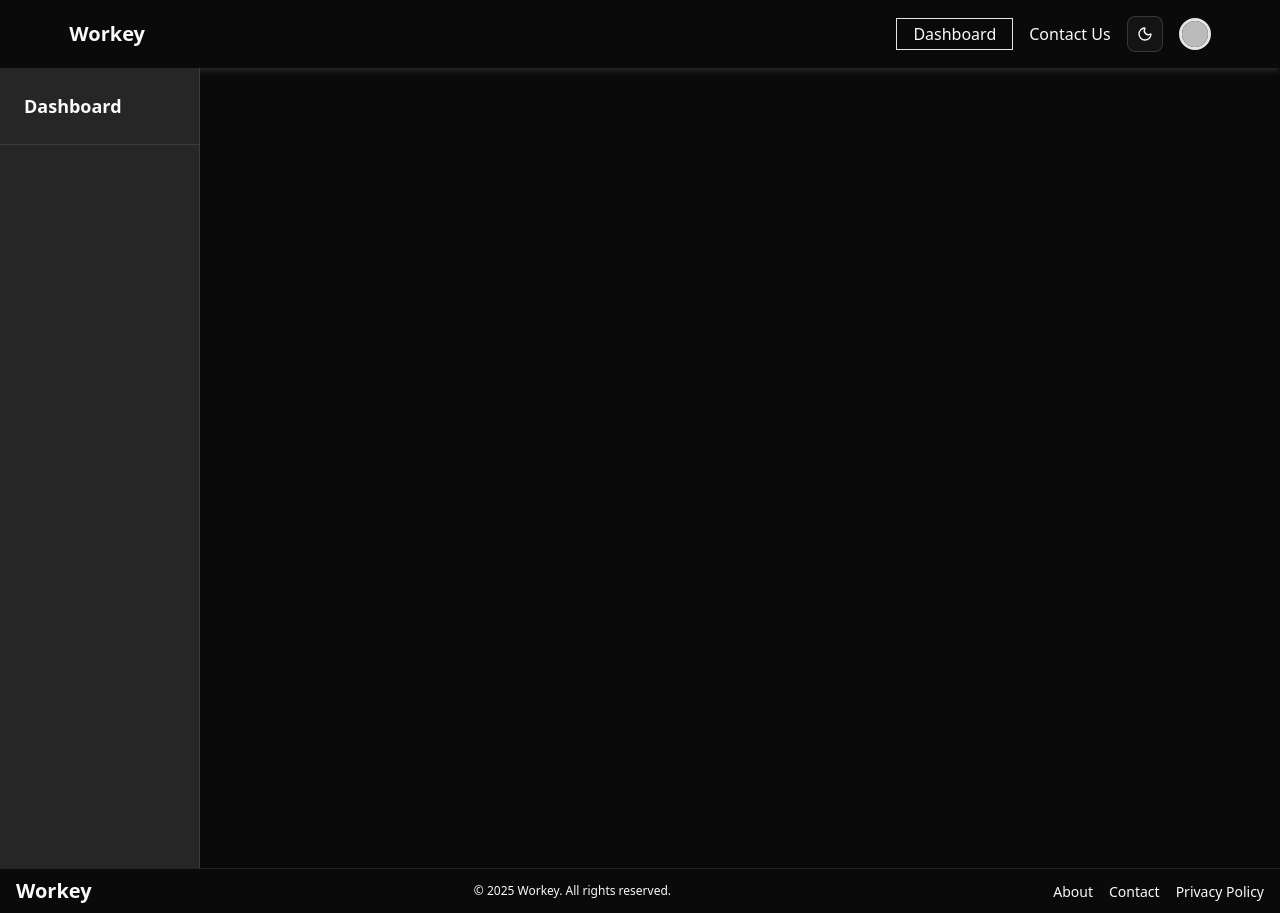
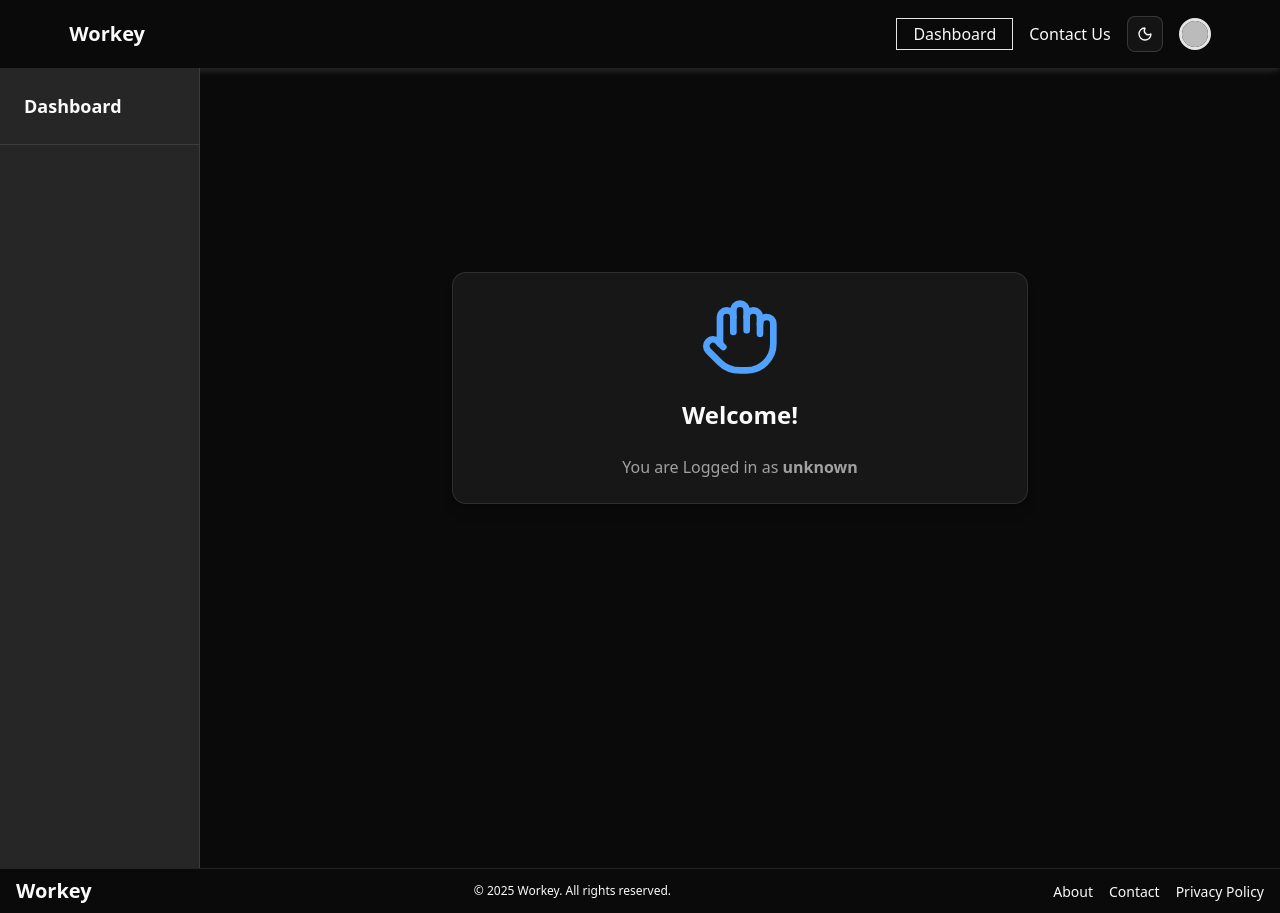
Before and after one commit to Farabiislam/WorkSphere, a React app in the folder client/: page /dashboard in a window 1280 px wide. Built offline with nearby package versions, Linux system fonts and the light colour scheme; no server answers; sample sign-in values are in the browser's storage; the HTML template or start-up script is replaced by a standard one.

Commit message:
setting up dashboard basic design for different users and created other dashboard routes

```diff
--- a/client/src/context/AuthContextProvider.jsx
+++ b/client/src/context/AuthContextProvider.jsx
@@ -60,7 +60,8 @@ const AuthContextProvider = ({ children }) => {
         loginUser,
         logout,
         role: roleData,
-        loading: loading || roleLoading,
+        loading: loading,
+        roleLoading,
         updateUser,
         // resetPassword,
         loginWithGoogle
--- /dev/null
+++ b/client/src/pages/AllEmployee.jsx
@@ -0,0 +1,9 @@
+import React from 'react'
+
+const AllEmployee = () => {
+  return (
+    <div>AllEmployee</div>
+  )
+}
+
+export default AllEmployee
--- /dev/null
+++ b/client/src/pages/DashboardHome.jsx
@@ -0,0 +1,54 @@
+import React, { use } from 'react'
+import { AuthContext } from '../context/AuthContext'
+import {
+    ShieldCheck,
+    UserCog,
+    Briefcase
+} from "lucide-react";
+import { Card, CardContent, CardHeader, CardTitle } from '@/components/ui/card';
+import { HandIcon } from 'lucide-react';
+
+const DashboardHome = () => {
+    const { role } = use(AuthContext)
+    const getWelcomeMessage = () => {
+        switch (role) {
+            case 'admin':
+                return 'Welcome Admin! Ready to manage the organization?';
+            case 'hr':
+                return 'Welcome HR! Let’s take care of your people.';
+            case 'employee':
+                return 'Welcome Employee! Let’s get to work.';
+            default:
+                return 'Welcome!';
+        }
+    };
+    const getIcon = () => {
+        switch (role) {
+            case 'admin':
+                return <ShieldCheck className="mx-auto text-blue-400  w-20 h-20" />;
+            case 'hr':
+                return <UserCog className="mx-auto text-amber-600 w-20 h-20" />;
+            case 'employee':
+                return <Briefcase className="mx-auto text-green-600 w-20 h-20" />;
+            default:
+                return <HandIcon className="mx-auto text-blue-400 w-20 h-20" />;
+        }
+    };
+  return (
+      <div className="flex justify-center items-center min-h-[80vh] px-4">
+          <Card className="max-w-xl w-full shadow-lg rounded-xl">
+              <CardHeader className="text-center space-y-4">
+                  {getIcon()}
+                  <CardTitle className="text-2xl font-bold">{getWelcomeMessage()}</CardTitle>
+              </CardHeader>
+              <CardContent>
+                  <p className="text-muted-foreground text-center">
+                     You are Logged in as <span className="font-semibold">{role || 'unknown'}</span>
+                  </p>
+              </CardContent>
+          </Card>
+      </div>
+  )
+}
+
+export default DashboardHome
--- /dev/null
+++ b/client/src/pages/EmployeeList.jsx
@@ -0,0 +1,9 @@
+import React from 'react'
+
+const EmployeeList = () => {
+  return (
+    <div>EmployeeList</div>
+  )
+}
+
+export default EmployeeList
--- a/client/src/pages/Login.jsx
+++ b/client/src/pages/Login.jsx
@@ -26,9 +26,8 @@ const Login = () => {
     } = useForm({
         resolver: zodResolver(loginSchema),
     });
-
-
     if (loading) {
+        console.log("from login page")
         return <div className="min-h-screen flex justify-center items-center flex-col">
             Loading...
             <progress className="progress w-56"></progress>
--- /dev/null
+++ b/client/src/pages/PaymentHistory.jsx
@@ -0,0 +1,9 @@
+import React from 'react'
+
+const PaymentHistory = () => {
+  return (
+    <div>PaymentHistory</div>
+  )
+}
+
+export default PaymentHistory
--- /dev/null
+++ b/client/src/pages/Payroll.jsx
@@ -0,0 +1,9 @@
+import React from 'react'
+
+const Payroll = () => {
+  return (
+    <div>Payroll</div>
+  )
+}
+
+export default Payroll
--- /dev/null
+++ b/client/src/pages/WorkProgress.jsx
@@ -0,0 +1,9 @@
+import React from 'react'
+
+const WorkProgress = () => {
+  return (
+    <div>WorkProgress</div>
+  )
+}
+
+export default WorkProgress
--- /dev/null
+++ b/client/src/pages/WorkSheet.jsx
@@ -0,0 +1,9 @@
+import React from 'react'
+
+const WorkSheet = () => {
+  return (
+    <div>WorkSheet</div>
+  )
+}
+
+export default WorkSheet
--- a/client/src/root/Navbar.jsx
+++ b/client/src/root/Navbar.jsx
@@ -28,7 +28,7 @@ import { AuthContext } from '../context/AuthContext';
 
 
 const Navbar = () => {
-    const { user, logout, loading,role } = useContext(AuthContext)
+    const { user, logout, loading, role } = useContext(AuthContext)
     const location = useLocation()
 
 
@@ -142,21 +142,22 @@ const Navbar = () => {
                             (<>
 
                                 <DropdownMenu>
-                                    <DropdownMenuTrigger asChild>
                                     <Tooltip>
                                         <TooltipTrigger>
+                                            <DropdownMenuTrigger asChild>
                                                 <Avatar className="border-3 border-primary rounded-full">
                                                     <AvatarImage src={user.photoURL}
                                                         alt="User Avatar"
                                                         className="object-cover" />
                                                     <AvatarFallback>U</AvatarFallback>
                                                 </Avatar>
+                                            </DropdownMenuTrigger>
                                         </TooltipTrigger>
                                         <TooltipContent>
                                             <p>{user.displayName}</p>
                                         </TooltipContent>
                                     </Tooltip>
-                                    </DropdownMenuTrigger>
+
                                     <DropdownMenuContent>
                                         <DropdownMenuLabel>My Account</DropdownMenuLabel>
                                         <DropdownMenuSeparator />
--- a/client/src/router/PrivateRoute.jsx
+++ b/client/src/router/PrivateRoute.jsx
@@ -9,6 +9,7 @@ const PrivateRoute = ({ children }) => {
     const location = useLocation()
 
     if (loading) {
+        console.log("from private route")
         return <div className="min-h-screen flex justify-center items-center flex-col">
             Loading...
             <progress className="progress w-56"></progress>
--- a/client/src/router/route.jsx
+++ b/client/src/router/route.jsx
@@ -8,6 +8,13 @@ import Dashboard from "../pages/Dashboard";
 import Error404 from "../pages/Error404";
 import PrivateRoute from "./PrivateRoute";
 import Profile from "../pages/Profile";
+import AllEmployee from "../pages/AllEmployee";
+import Payroll from "../pages/Payroll";
+import EmployeeList from "../pages/EmployeeList";
+import PaymentHistory from "../pages/PaymentHistory";
+import WorkProgress from "../pages/WorkProgress";
+import WorkSheet from "../pages/WorkSheet";
+import DashboardHome from "../pages/DashboardHome";
 
 const router = createBrowserRouter([
   {
@@ -30,7 +37,7 @@ const router = createBrowserRouter([
         element: <Register />
       }, {
         path: '/contact',
-        element:<ContactUs/>
+        element: <ContactUs />
       }
     ],
   },
@@ -38,30 +45,34 @@ const router = createBrowserRouter([
     path: "/dashboard",
     element: <PrivateRoute><Dashboard /></PrivateRoute>,
     children: [
-
+      {
+        index: true,
+        path: '/dashboard',
+        element:<DashboardHome/>
+      },
       {
         path: '/dashboard/employees',
-        element: <div>All Employee List</div>
+        element: <AllEmployee />
       },
       {
         path: '/dashboard/payroll',
-        element: <div>Payroll</div>
+        element: <Payroll />
       },
       {
         path: '/dashboard/employee-list',
-        element: <div>Employee List</div>
+        element: <EmployeeList />
       },
       {
         path: '/dashboard/work-progress',
-        element: <div>Work Progress</div>
+        element: <WorkProgress />
       },
       {
         path: '/dashboard/worksheet',
-        element: <div>Work Sheet</div>
+        element: <WorkSheet />
       },
       {
         path: '/dashboard/payment-history',
-        element: <div>Payment History</div>
+        element: <PaymentHistory />
       }
     ]
 
```
Lines whose indentation alone changed are shown as unchanged.
